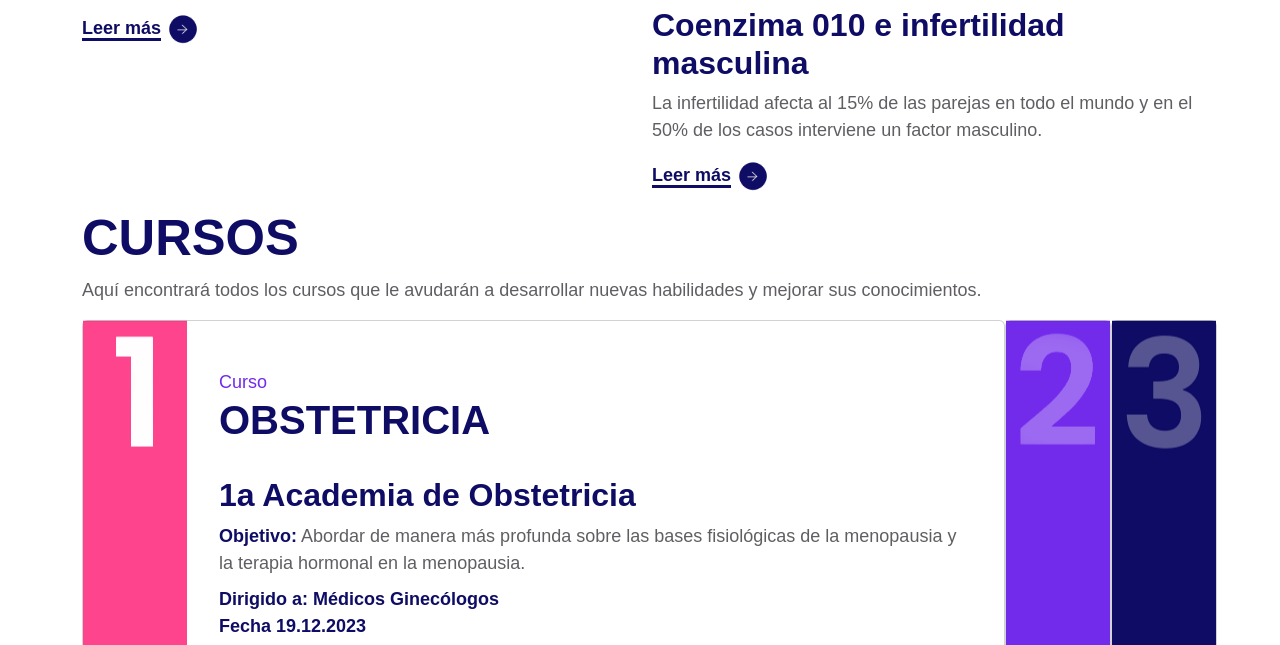
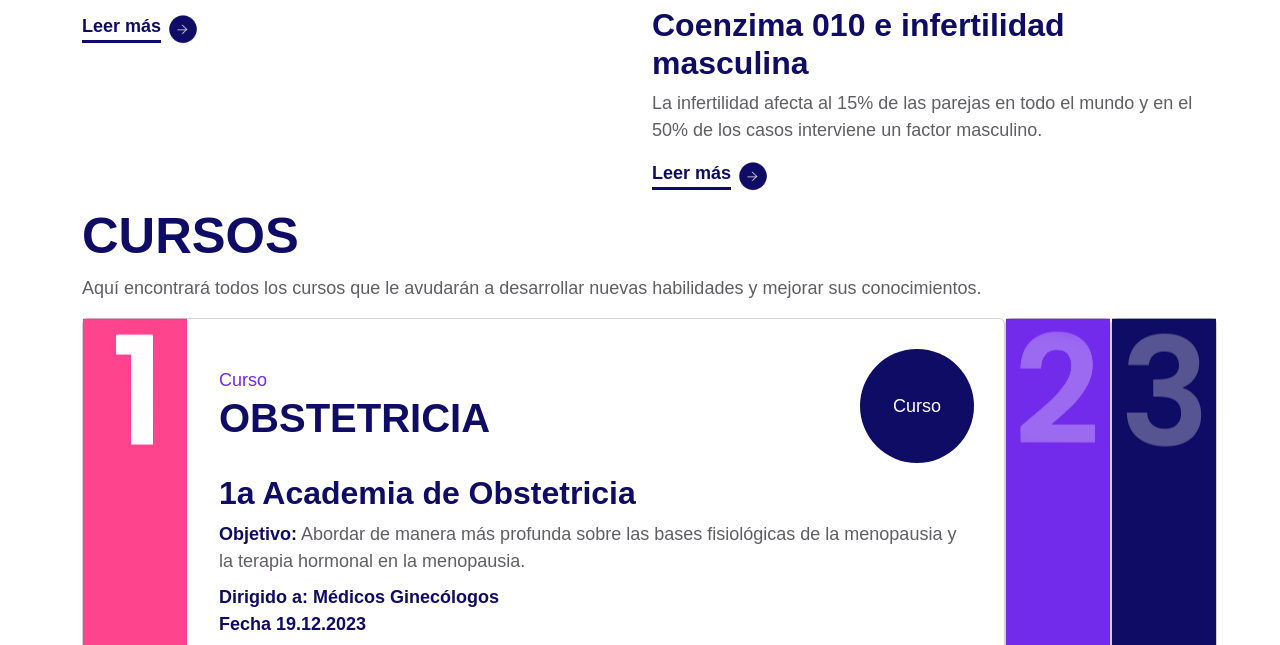
Before and after one commit to jedmundo-rm/landing-academia, a plain HTML site: page index.html in a window 1280 px wide. Shown: the part 1392-2037 px from the top of the page. Drawn offline with nearby package versions, Linux system fonts and the light colour scheme.

Commit message:
ajuste en card accordeon

```diff
--- a/index.html
+++ b/index.html
@@ -96,16 +96,14 @@
                         <img src="./img/screenshot-www.figma.com-2024.06.19-16_42_29.png" class="quererme" alt="" loading="lazy" >
                         <h2 class="morado pt-3 bold">P4 micronizada vaginal vs oral en la prevención de PTB</h2>
                         <p>El parto pretérmino (PTB) es responsable del 75% de las muertes que ocurren en el período perinatal y del 50% de las discapacidades neurológicas a largo plazo.</p>
-                        <p class="link"><a href="#">Leer más</a><img src="./img/arrow-right-circle.png" alt="" style="width: 32px;
-    margin-left: 6px;"/></p>
+                       <a class="link" href="#"><p>Leer más</p> <img src="./img/arrow-right-circle.png" alt="" /></a>
                     </div>
 
                     <div class="col-lg-6  d-flex flex-column right-column py-3 py-lg-0">
                         <img src="./img/screenshot-www.figma.com-2024.06.19-16_42_50.png" class="quererme" alt="" loading="lazy" >
                         <h2 class="morado pt-3 bold">Coenzima 010 e infertilidad masculina</h2>
                         <p>La infertilidad afecta al 15% de las parejas en todo el mundo y en el 50% de los casos interviene un factor masculino.</p>
-                        <p class="link"><a href="#">Leer más</a><img src="./img/arrow-right-circle.png" alt="" style="width: 32px;
-    margin-left: 6px;"/></p>
+                        <a class="link" href="#"><p>Leer más</p> <img src="./img/arrow-right-circle.png" alt="" /></a>
                     </div>
                 </div>
 
@@ -124,6 +122,7 @@
                         <div id="collapseOne" class="collapse show width" data-parent="#accordionHorizontalExample">
                             <div class="card-body">
                                 <p class="moradoclaro">Curso</p>
+                                <p class="circle curso">Curso</p>
                                 <h1 class="morado"><b>OBSTETRICIA</b></h1>
 
                                 <h2 class="morado bold">1a Academia de Obstetricia</h2>
--- a/styles/_home.scss
+++ b/styles/_home.scss
@@ -79,6 +79,7 @@ small {
 	font-size: 12px;
 }
 
+/* Estilo para los articulos de debajo del Banner*/
 .interior {
 	.left-column{
 		margin-top: 0px;
@@ -94,12 +95,8 @@ small {
 
 .link{
 
-	a{
-		color: $morado !important;
-		font-weight: bold;
-		border-bottom: 3px solid $morado;
-	}
-
+	display: flex;
+	width: fit-content;
 		&:hover{
 			img{
 				-webkit-transition: 0.2s ease-in-out;
@@ -115,7 +112,18 @@ small {
 				margin-left: 20px !important;
 			}
 		}
+	p{
+	color: $morado !important;
+	font-weight: bold;
+	border-bottom: 3px solid $morado;
 
+	}
+
+	img{
+		width: 32px;
+    	margin-left: 6px;
+		height: fit-content;
+	}
 }
 
 nav {
@@ -243,6 +251,32 @@ button:hover{
 	opacity: 0.7;
 }
 
+.card-body{
+	position: relative;
+	z-index: 0;
+	.circle{
+		background-color: $morado;
+		color: #fff;
+		position: absolute;
+		right: 30px;
+		top: 30px;
+		padding: 30px;
+		display: none;
+		align-items: center;
+		justify-content: center;
+		@media(min-width:992px){
+			display: flex;
+		}
+		&.curso{
+			height: 114px;
+			width: 114px;
+			border-radius: 50%;
+		}
+	}
+}
+
+
+
 
 footer {
 	font-size: 14px;
```
Also changed, not shown: styles/styles.css, 1 other file. Lines whose indentation alone changed are shown as unchanged.
